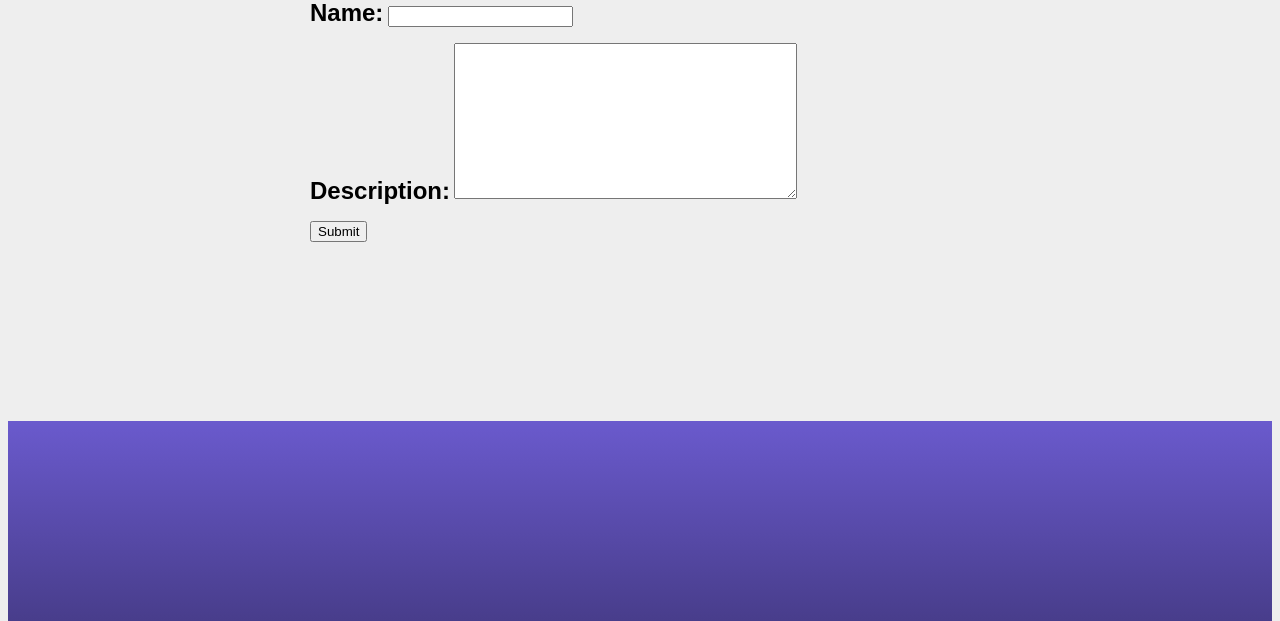
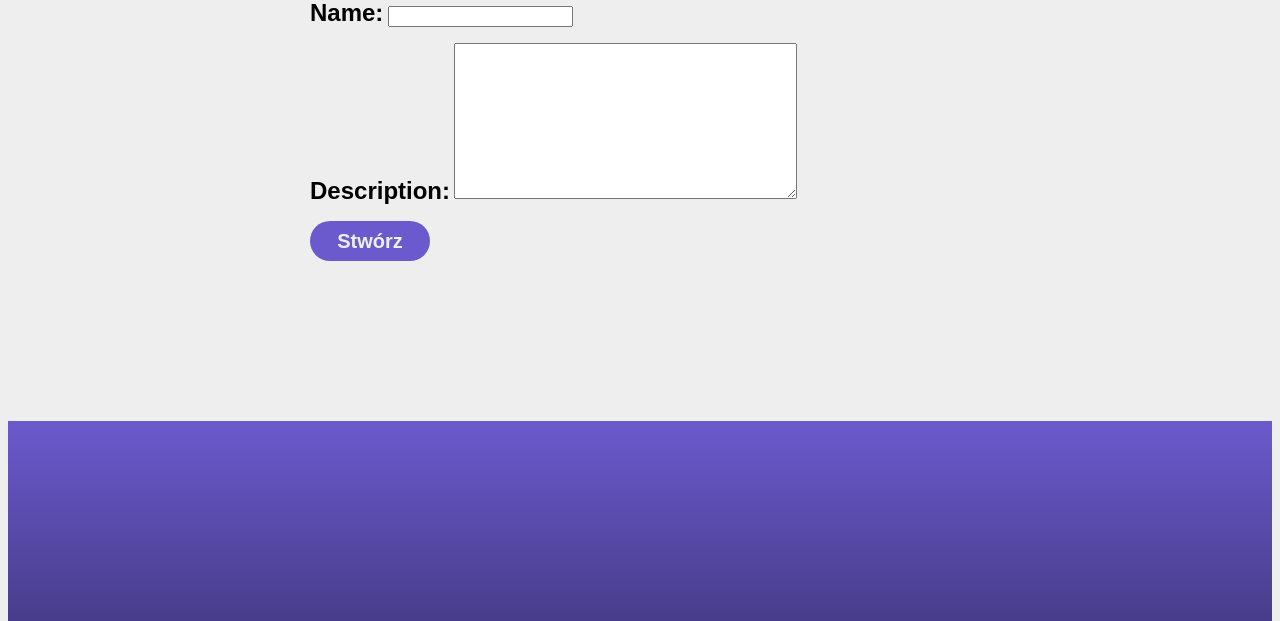
Before and after one commit to GucioWons/bobrzyguy, a Django app: page /team/create/ in a window 1280 px wide. Shown: the part 187-808 px from the top of the page. Run offline with Django 4.2, Linux system fonts and the light colour scheme; some libraries are stand-ins or nearby versions.

Commit message:
submit_team_create

```diff
--- a/Team/templates/create_team_view.html
+++ b/Team/templates/create_team_view.html
@@ -1,10 +1,10 @@
 {%extends 'base.html'%}
 
 {%block content%}
-
+<link rel="stylesheet" href="/static/styles/team_create.css">
 <form method="POST">{%csrf_token%}
     {{form.as_p}}
-    <button type="submit" >Submit</button>
+    <button type="submit" class="button_submit" class="">Stwórz</button>
 </form>
 
 {%endblock%}
--- /dev/null
+++ b/static/styles/team_create.css
@@ -0,0 +1,17 @@
+.button_submit
+{
+    background-color: #6A5ACD;
+    width: 120px;
+    height: 40px;
+    color: #EEEEEE;
+    font-size: 20px;
+    font-family: sans-serif;
+    font-weight: bold;
+    border-radius: 20px;
+    border: 0px;
+}
+.button_submit:hover
+{
+    background-color: #483D8B;
+    cursor: pointer;
+}
```
